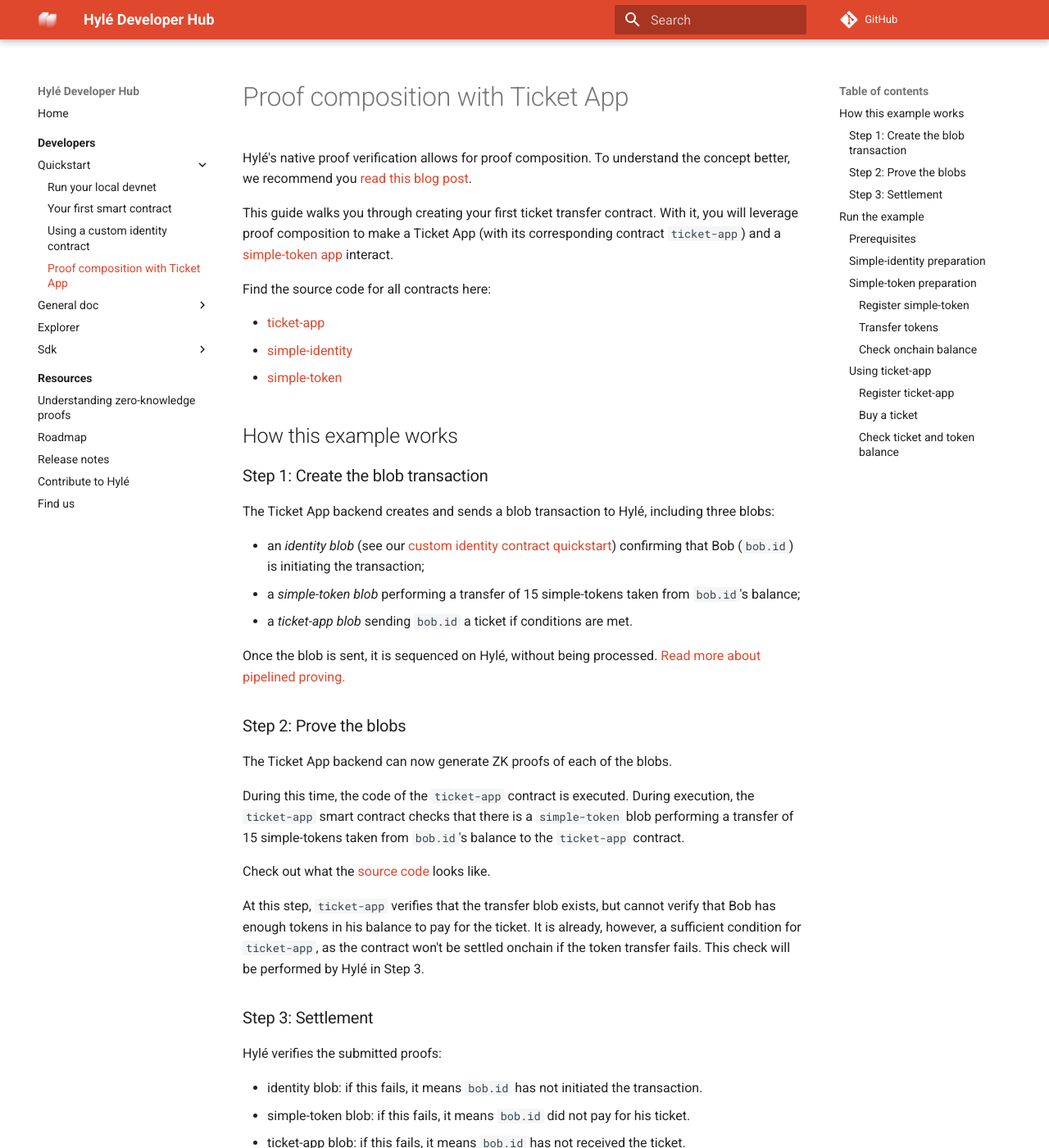
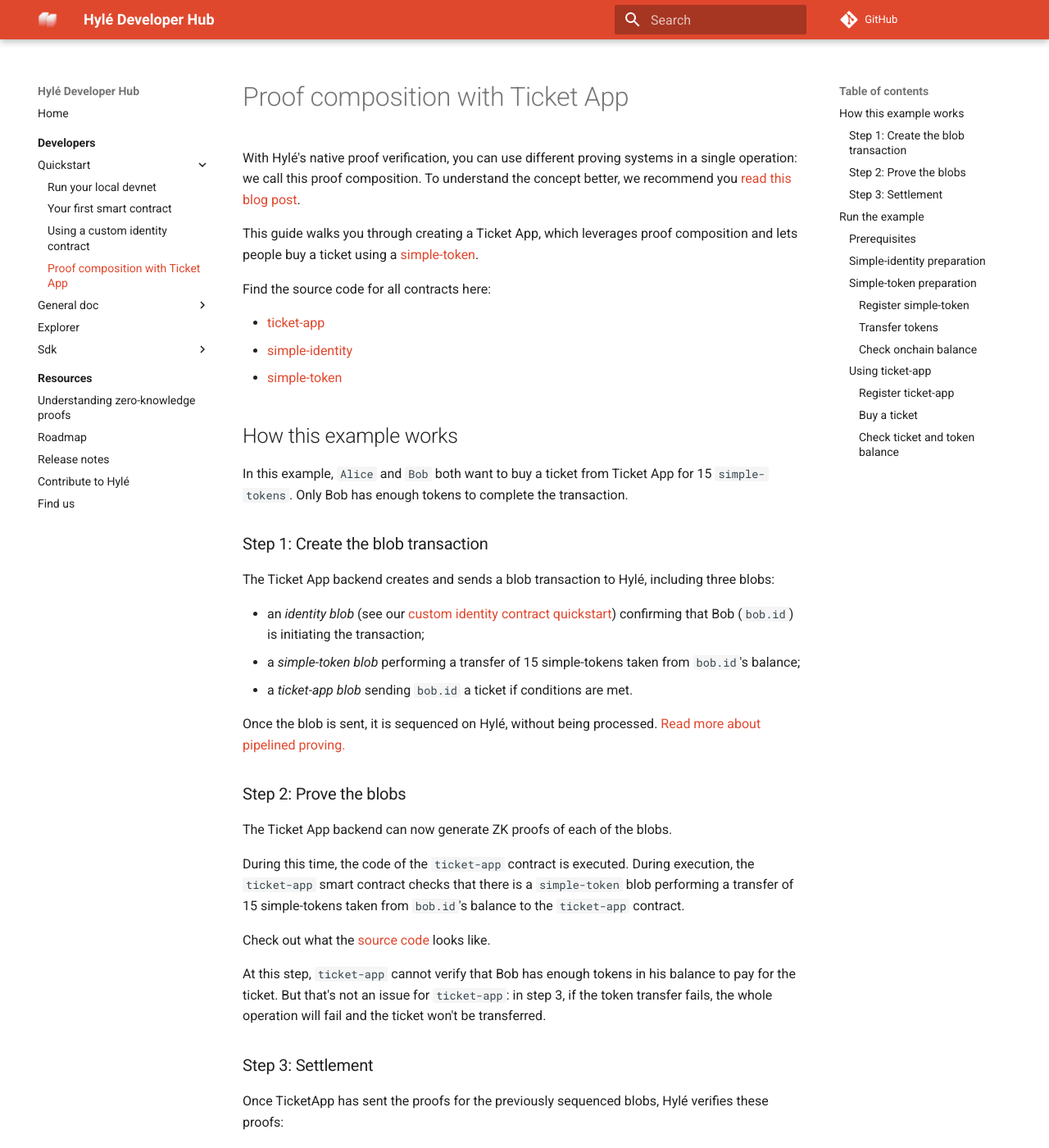
Before and after one commit to Hyle-org/devhub-hyle, an MkDocs documentation site: the page built from docs/developers/quickstart/proof-composition.md, in a window 1280 px wide and 1400 px high. Shown: the whole window at 82% size. Built offline with MkDocs 1.6.1 and Material for MkDocs 9.7.7, drawn with Linux system fonts in a browser that asks for light colours; comment, search, counter and statistics services are not loaded; some of the changed text lies outside the part shown.

Commit message:
lancelot cécile sylve

````diff
--- a/docs/developers/quickstart/proof-composition.md
+++ b/docs/developers/quickstart/proof-composition.md
@@ -1,8 +1,8 @@
 # Proof composition with Ticket App
 
-Hylé's native proof verification allows for proof composition. To understand the concept better, we recommend you [read this blog post](https://blog.hyle.eu/proof-composability-on-hyle/).
+With Hylé's native proof verification, you can use different proving systems in a single operation: we call this proof composition. To understand the concept better, we recommend you [read this blog post](https://blog.hyle.eu/proof-composability-on-hyle/).
 
-This guide walks you through creating your first ticket transfer contract. With it, you will leverage proof composition to make a Ticket App (with its corresponding contract `ticket-app`) and a [simple-token app](./your-first-smart-contract.md) interact.
+This guide walks you through creating a Ticket App, which leverages proof composition and lets people buy a ticket using a [simple-token](./your-first-smart-contract.md).
 
 Find the source code for all contracts here:
 
@@ -11,6 +11,8 @@
 - [simple-token](https://github.com/Hyle-org/examples/tree/feat/ticket-app/simple-token)
 
 ## How this example works
+
+In this example, `Alice` and `Bob` both want to buy a ticket from Ticket App for 15 `simple-tokens`. Only Bob has enough tokens to complete the transaction.
 
 ### Step 1: Create the blob transaction
 
@@ -30,11 +32,11 @@
 
 Check out what the [source code](https://github.com/Hyle-org/examples/blob/492501ebe6caad8a0fbe3f286f0f51f0ddca537c/ticket-app/contract/src/lib.rs#L44-L66) looks like.
 
-At this step, `ticket-app` verifies that the transfer blob exists, but cannot verify that Bob has enough tokens in his balance to pay for the ticket. It is already, however, a sufficient condition for `ticket-app`, as the contract won't be settled onchain if the token transfer fails. This check will be performed by Hylé in Step 3.
+At this step, `ticket-app` cannot verify that Bob has enough tokens in his balance to pay for the ticket. But that's not an issue for `ticket-app`: in step 3, if the token transfer fails, the whole operation will fail and the ticket won't be transferred.
 
 ### Step 3: Settlement
 
-Hylé verifies the submitted proofs:
+Once TicketApp has sent the proofs for the previously sequenced blobs, Hylé verifies these proofs:
 
 - identity blob: if this fails, it means `bob.id` has not initiated the transaction.
 - simple-token blob: if this fails, it means `bob.id` did not pay for his ticket.
@@ -44,7 +46,9 @@
 
 If any of the proofs fails, the whole transaction fails and neither state is updated: `bob.id`'s token balance does not change and still has no ticket.
 
-In our example below, we're giving only 10 tokens to `alice.id`: because she can't perform the token transfer due to her low balance, the entire transaction fails.
+Because all of the proofs are in a single transaction thanks to proof composition, they are verified separately (with different verifiers, so they don't need to leverage the same proving system), but they will fail or succeed together.
+
+To see proof composition in action in a different setting, you can check out [our Vibe Check demo](https://github.com/Hyle-org/vibe-check), which mixes Cairo and Noir proofs.
 
 ## Run the example
 
@@ -81,15 +85,13 @@
 cargo run -- --contract-name id register-identity alice.id pass
 ```
 
-We now have two users on the id contract: Alice and Bob, both of whom use the password `pass`.
-
 Let's verify it quickly with:
 
 ```sh
 cargo run -- --contract-name id verify bob.id pass 0
 ```
 
-0 is a nonce: every time we verify successfully bob's identity, it increments. Now if we want to verify it again, we should use 1 as nonce.
+0 is a nonce: every time we verify successfully bob's identity, it increments. Now if we want to verify it again, we should use 1 as nonce. (We also use « pass » as our default password.)
 
 We now do the same for alice:
 
@@ -97,7 +99,7 @@
 cargo run -- --contract-name id verify alice.id pass 0
 ```
 
-`bob.id`, which will be used extensively from now on, refers to bob's identity on the simple-identity contract. Check out our [Identity management](../general-doc/identity.md) and [custom identity contract](./custom-identity-contract.md) pages to know more.
+`bob.id` is bob's identity on the simple-identity contract. Check out our [Identity management](../general-doc/identity.md) and [custom identity contract](./custom-identity-contract.md) pages to know more.
 
 ### Simple-token preparation
 
@@ -117,9 +119,9 @@
 
 #### Transfer tokens
 
-Now let's transfer some tokens to our user *bob*.
+Now let's transfer some tokens to our user `bob`.
 
-To send 50 tokens to *bob* and 10 tokens to *alice*, run:
+To send 50 tokens to `bob` and 10 tokens to `alice`, run:
 
 ```bash
 cargo run -- -contract-name simple-token transfer faucet.simple-token bob.id 50
@@ -144,9 +146,11 @@
 cargo run -- --contract-name simple-token balance alice.id
 ```
 
+You should see that `bob` has a balance of 50 and `alice` has a balance of 10.
+
 ### Using ticket-app
 
-Now that *bob* has some tokens, let's buy him a ticket.
+Now that `bob` has some tokens, let's buy him a ticket.
 
 #### Register ticket-app
 
@@ -156,17 +160,17 @@
 cargo run -- --contract-name ticket-app register simple-token 15
 ```
 
-ticket-app sells a ticket for 15 simple-token.
+ticket-app sells bob a ticket for 15 simple-token.
 
 #### Buy a ticket
 
-Let's buy a ticket for *bob*:
+Let's buy a ticket for `bob`:
 
 ```bash
 cargo run -- --contract-name ticket-app --user bob.id buy-ticket
 ```
 
-Let's try with *alice*:
+Let's try with `alice`:
 
 ```bash
 cargo run -- --contract-name ticket-app --user alice.id buy-ticket
@@ -176,10 +180,12 @@
 
 #### Check ticket and token balance
 
-Check that *bob* has a ticket:
+Check that `bob` has a ticket:
 
 ```bash
 cargo run -- --contract-name ticket-app --user bob.id has-ticket
 ```
 
-You can also check Bob's balance and see he now has 35 tokens.
+You can also check `bob`'s balance and see he now has 35 tokens.
+
+With proof composition, Hylé empowers you to leverage multiple proving systems in a single transaction, making advanced functionality like the Ticket App easier than ever.
````
